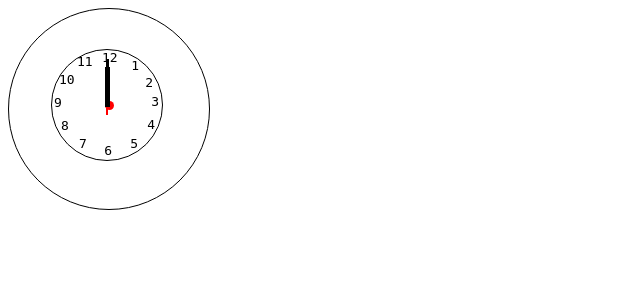
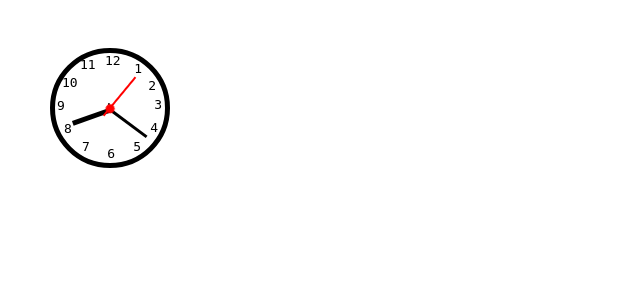
Before and after one commit to programcode1/10-django-project, a Django app: page /analog_clock/ in a window 1280 px wide. Shown: the top 300 px of the page, without its empty margins (0-640 px from the left). Run offline with Django 3.2, Linux system fonts and the light colour scheme.

Commit message:
commit 2

```diff
--- a/digit-clock/Clock/Clock/views.py
+++ b/digit-clock/Clock/Clock/views.py
@@ -18,4 +18,17 @@ def clock(request):
 
 
 def analogclock(request):
-    return render(request,'analog_clock.html')
+    da = datetime.datetime.now()
+    hour = int(da.strftime("%I"))
+    minute = int(da.strftime("%M"))
+    second = int(da.strftime("%S"))
+    #fraction
+    secondfraction = second/60
+    minutefraction = (secondfraction + minute)/60
+    hourfraction = (minutefraction + hour)/12
+    #actual degree
+    secondrotate = secondfraction *360
+    minuterotate = minutefraction *360
+    hourrotate = hourfraction *360
+
+    return render(request,'analog_clock.html',{'hr':hourrotate,'mr':minuterotate,'sr':secondrotate})
--- /dev/null
+++ b/digit-clock/Clock/static/ac.css
@@ -0,0 +1,137 @@
+
+.inner{
+    font-family:monospace;
+    border-radius: 50%;
+    width: 110px;
+    height: 110px;
+    border:5px solid black;
+    position:relative;
+    top:40;
+    left:42;
+
+}
+#one{
+   position: absolute;
+   top:8;
+   right:23;
+}
+#two{
+    position:absolute;
+    top:25;
+    right:9;
+}
+#three{
+    position:absolute;
+    top:44;
+    right:3;
+}
+#four{
+    position:absolute;
+    top:67;
+    right:7;
+}
+#five{
+    position:absolute;
+    top:86;
+    right:24;
+}
+#six{
+    position:absolute;
+    top:93;
+    right:50;
+}
+#seven{
+    position:absolute;
+    top:86;
+    left:27;
+}
+#eight{
+    position:absolute;
+    top:68;
+    left:9;
+}
+#nine{
+    position:absolute;
+    top:45;
+    left:2;
+}
+#ten{
+    position:absolute;
+    top:22;
+    left:7;
+}
+#ele{
+    position:absolute;
+    top:4;
+    left:25;
+}
+#twl{
+    position:absolute;
+    top:0;
+    left:50;
+}
+#s{
+    position:absolute;
+    top:40;
+    left:50;
+    right:50;
+    bottom:50;
+}
+.stick{
+    position:absolute;
+    left:0;
+    bottom:150px;
+    right:0;
+    margin:0 auto;
+    transform-origin: bottom center;
+}
+.second{
+    background-color:red;
+    width:2px;
+    height:50px;
+    z-index:8;
+    transform-origin:50% 80%;
+    bottom:45px;
+
+}
+.second::before{
+    content:'';
+    background-color:red;
+    width:9px;
+    height:9px;
+    border-radius: 100%;
+    position:absolute;
+    bottom:5;
+    left:-3;
+
+
+}
+.minute{
+    background-color:black;
+    width:3px;
+    height:45px;
+    bottom:53px;
+}
+
+.hour{
+    position:absolute;
+    background-color:black;
+    width:5px;
+    height:40px;
+    bottom:53px;
+
+}
+@keyframes rotate {
+  100% {
+    transform: rotateZ(360deg);
+  }
+}
+.hour{
+  animation: rotate 43200s infinite linear;
+}
+.minute {
+  animation: rotate 3600s infinite linear;
+}
+.second {
+  animation: rotate 60s infinite linear;
+}
--- a/digit-clock/Clock/templates/analog_clock.html
+++ b/digit-clock/Clock/templates/analog_clock.html
@@ -1,144 +1,15 @@
 <html>
 <head>
+    {% load static %}
+    <link rel='stylesheet' href = '{% static  'ac.css' %}'>
 <style>
-.clock{
-
-    border-radius: 50%;
-    width: 200px;
-    height: 200px;
-    border:1px solid black;
-    position:relative;
-}
-.inner{
-    font-family:monospace;
-    border-radius: 50%;
-    width: 110px;
-    height: 110px;
-    border:1px solid black;
-    position: absolute;
-    top:40;
-    left:42;
-
-}
-#one{
-   position: absolute;
-   top:8;
-   right:23;
-}
-#two{
-    position:absolute;
-    top:25;
-    right:9;
-}
-#three{
-    position:absolute;
-    top:44;
-    right:3;
-}
-#four{
-    position:absolute;
-    top:67;
-    right:7;
-}
-#five{
-    position:absolute;
-    top:86;
-    right:24;
-}
-#six{
-    position:absolute;
-    top:93;
-    right:50;
-}
-#seven{
-    position:absolute;
-    top:86;
-    left:27;
-}
-#eight{
-    position:absolute;
-    top:68;
-    left:9;
-}
-#nine{
-    position:absolute;
-    top:45;
-    left:2;
-}
-#ten{
-    position:absolute;
-    top:22;
-    left:7;
-}
-#ele{
-    position:absolute;
-    top:4;
-    left:25;
-}
-#twl{
-    position:absolute;
-    top:0;
-    left:50;
-}
-#s{
-    position:absolute;
-    top:40;
-    left:50;
-    right:50;
-    bottom:50;
-}
-.stick{
-    position:absolute;
-    left:0;
-    bottom:150px;
-    right:0;
-    margin:0 auto;
-    transform-origin:bottom center;
-}
-.second{
-    background-color:red;
-    width:2px;
-    height:45px;
-    z-index:9;
-    transform-origin: 1px 115px;
-    bottom:45px;
-}
-.second::before{
-    content:'';
-    background-color:red;
-    width:9px;
-    height:9px;
-    z-index:14;
-    border-radius: 100%;
-    position:absolute;
-    bottom:5;
-    left:-1;
-
+ .hour{
+    transform: rotate({{hr}}deg);
 
 }
 .minute{
-    background-color:black;
-    width:3px;
-    height:45px;
-    z-index:9;
-    transform-origin: 1px 115px;
-    bottom:53px;
-}
-.minute{
-    background-color:black;
-    width:3px;
-    height:48px;
-    z-index:9;
-    transform-origin: 1px 115px;
-    bottom:53px;
-}
-.hour{
-    background-color:black;
-    width:5px;
-    height:40px;
-    z-index:9;
-    transform-origin: 1px 115px;
-    bottom:53px;
+    transform: rotate({{mr}}deg);
+
 }
 </style>
 </head>
```
Also changed, not shown: digit-clock/Clock/static/c.css (renamed from digit-clock/Clock/static/clo.css, +7 -6 lines), digit-clock/Clock/templates/clock.html (+4 -3 lines).
